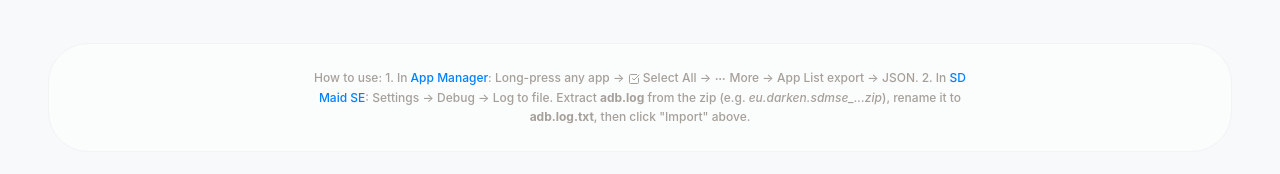
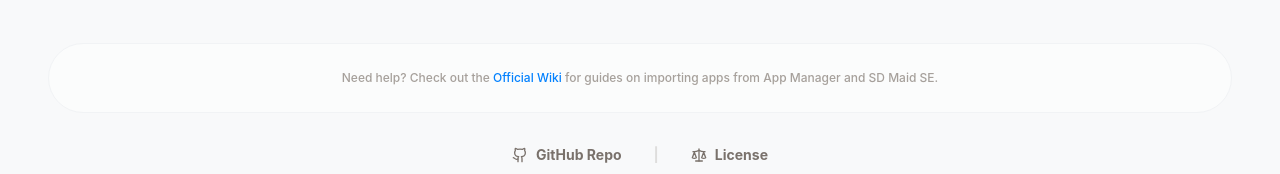
Before and after one commit to RE3CON/Android-Update-Checker, a React (Vite) app: page / in a window 1280 px wide. Shown: the part 1056-1230 px from the top of the page. Built offline with nearby package versions, Linux system fonts and the light colour scheme; no server answers.

Commit message:
feat: Improve import error message and link wiki
Update the import error message to direct users to the wiki for supported formats. Add a prominent link to the wiki in the footer for easier access to import guides.

```diff
--- a/src/App.tsx
+++ b/src/App.tsx
@@ -1037,7 +1037,7 @@ Generated on ${new Date().toLocaleDateString()}`;
         alert(`Successfully imported ${importedApps.length} apps.`);
       } catch (error) {
         console.error('Error parsing file:', error);
-        alert('Failed to parse file. Please ensure it is a valid App Manager JSON or SD Maid log.');
+        alert('Failed to parse file. Please check the Wiki for supported formats (App Manager JSON or SD Maid SE logs).');
       }
     };
     reader.readAsText(file);
@@ -1741,7 +1741,7 @@ Generated on ${new Date().toLocaleDateString()}`;
       <footer className="max-w-7xl mx-auto mt-12 pb-12 text-center space-y-6 sm:space-y-8 px-4">
         <div className="px-4 sm:px-8 py-4 sm:py-6 bg-white/50 dark:bg-white/5 rounded-2xl sm:rounded-[2.5rem] border border-samsung-gray-100 dark:border-white/5">
           <p className="text-[10px] sm:text-xs text-stone-400 leading-relaxed max-w-2xl mx-auto font-medium">
-            How to use: 1. In <a href={appManagerUrl} target="_blank" rel="noopener noreferrer" className="text-samsung-blue hover:underline">App Manager</a>: Long-press any app → <CheckSquare size={12} className="inline" /> Select All → <MoreHorizontal size={12} className="inline" /> More → App List export → JSON. 2. In <a href="https://github.com/d4rken-org/sdmaid-se" target="_blank" rel="noopener noreferrer" className="text-samsung-blue hover:underline">SD Maid SE</a>: Settings → Debug → Log to file. Extract <b>adb.log</b> from the zip (e.g. <i>eu.darken.sdmse_...zip</i>), rename it to <b>adb.log.txt</b>, then click "Import" above.
+            Need help? Check out the <a href="https://github.com/RE3CON/Android-Update-Checker/wiki" target="_blank" rel="noopener noreferrer" className="text-samsung-blue hover:underline">Official Wiki</a> for guides on importing apps from App Manager and SD Maid SE.
           </p>
         </div>
 
```
